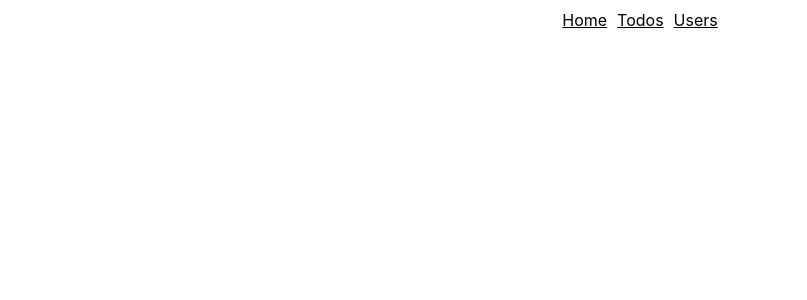
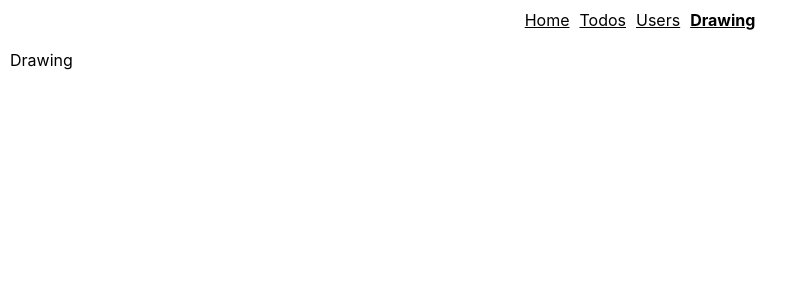
Before and after one commit to DP-PLAYGROUND/react-playground, a React (Create React App) app: page /drawing in a window 1280 px wide. Before the commit this address had no page. Shown: the top 300 px of the page, without its empty margins (0-807 px from the left). Built offline with nearby package versions, Linux system fonts and the light colour scheme.

Commit message:
create drawing component

```diff
--- a/src/App.tsx
+++ b/src/App.tsx
@@ -1,6 +1,7 @@
 import React, {lazy, Suspense} from 'react';
 import styles from './App.module.scss';
 import {NavLink, Route, Routes} from 'react-router-dom';
+import Drawing from './Drawing/Drawing';
 
 const Home = lazy(() => import('./Home/Home'));
 const Todos = lazy(() => import('./Todos/Todos'));
@@ -20,6 +21,9 @@ function App() {
                     <NavLink to="/users" className={
                         ({ isActive }) => isActive ? `${styles.link} ${styles.active}` : styles.link
                     }>Users</NavLink>
+                    <NavLink to="/drawing" className={
+                        ({ isActive }) => isActive ? `${styles.link} ${styles.active}` : styles.link
+                    }>Drawing</NavLink>
                 </nav>
             </header>
 
@@ -40,6 +44,11 @@ function App() {
                             <Users />
                         </Suspense>
                     } />
+                    <Route path="drawing" element={
+                        <Suspense>
+                            <Drawing />
+                        </Suspense>
+                    } />
                 </Routes>
             </main>
         </>
--- /dev/null
+++ b/src/Drawing/Drawing.tsx
@@ -0,0 +1,11 @@
+import {FunctionComponent} from 'react';
+
+const Drawing: FunctionComponent = () => {
+    return (
+        <section>
+            Drawing
+        </section>
+    )
+}
+
+export default Drawing
```
